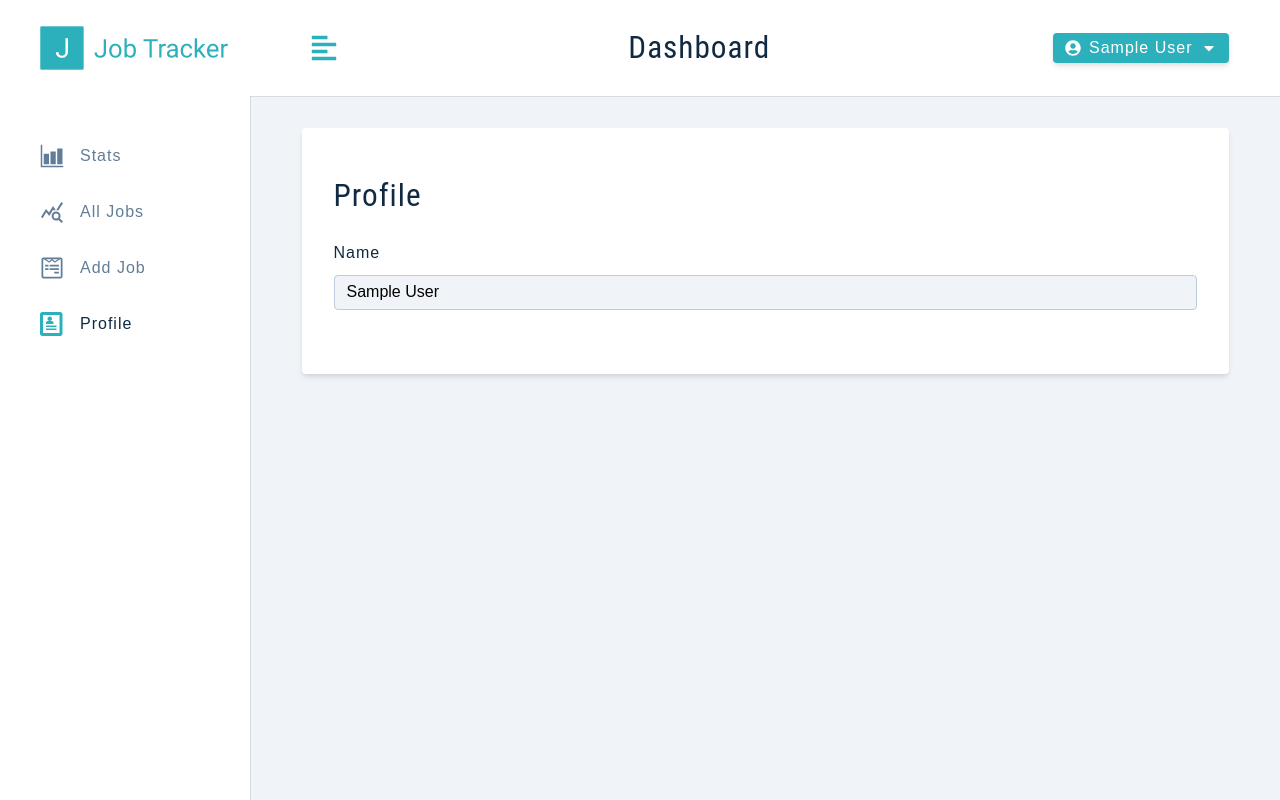
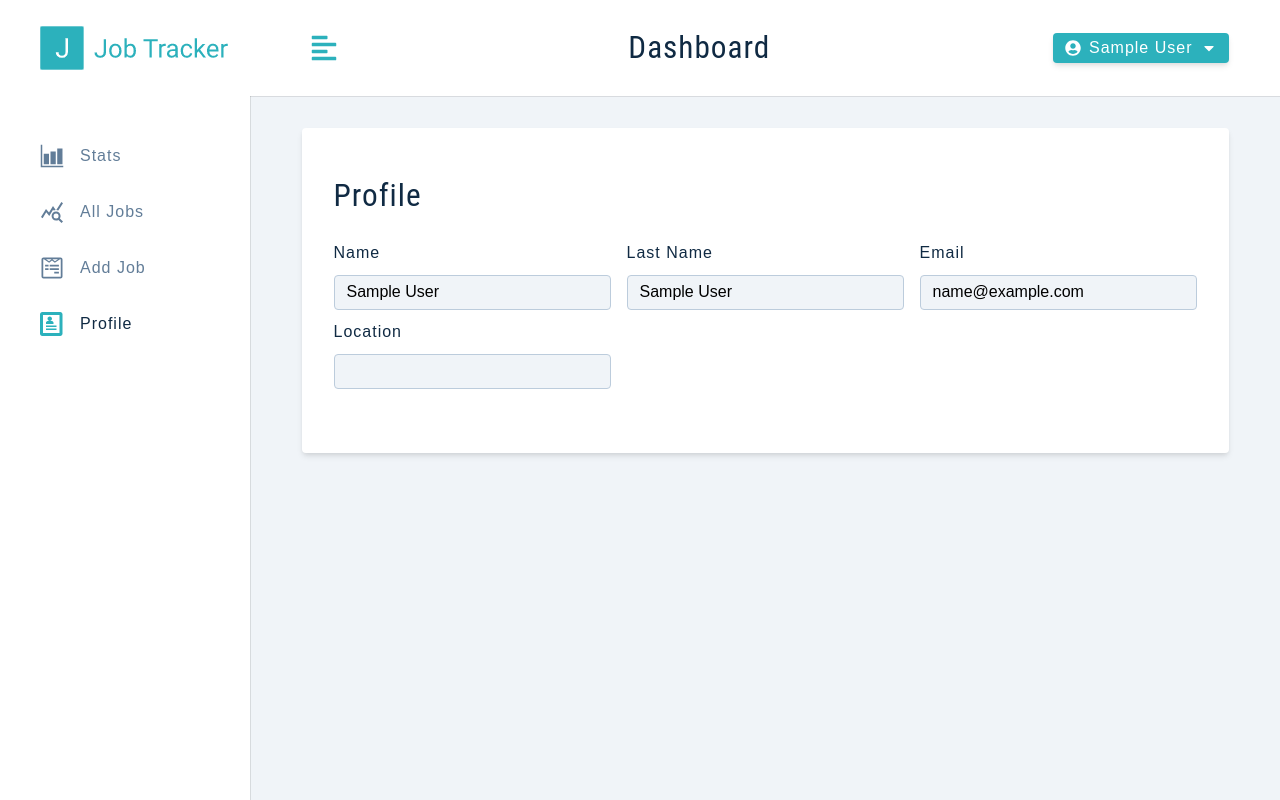
Before and after one commit to DragonSenses/job-tracker, a React (Create React App) app in the folder client/: page /profile in a window 1280 px wide. Built offline with nearby package versions, Linux system fonts and the light colour scheme; sample sign-in values are in the browser's storage.

Commit message:
Complete form input elements

```diff
--- a/client/src/pages/Dashboard/Profile.js
+++ b/client/src/pages/Dashboard/Profile.js
@@ -5,7 +5,7 @@ import { FormRow, Alert } from '../../components';
 import Wrapper from '../../assets/wrappers/DashBoardFormPage.js';
 
 export default function Profile() {
-  const { user, showAlert, displayAlert, updateUser, isLoading }=
+  const { user, showAlert, displayAlert, updateUser, isLoading } =
     useAppContext();
 
     const [name, setName] = useState(user?.name);
@@ -29,13 +29,36 @@ export default function Profile() {
         <h3>profile</h3>
         {showAlert && <Alert />}
 
+        <div className="form-center">
+
           <FormRow
             type='text'
             name='name'
             value={name}
             handleChange={(e) => setName(e.target.value)}
           />
+          <FormRow
+            type='text'
+            name='name'
+            value={name}
+            handleChange={(e) => setLastName(e.target.value)}
+            labelText = 'last name'
+          />
+          <FormRow
+            type='email'
+            name='email'
+            value={email}
+            handleChange={(e) => setEmail(e.target.value)}
+          />
+          <FormRow
+            type='text'
+            name='location'
+            value={location}
+            handleChange={(e) => setLocation(e.target.value)}
+          />
+
+        </div>
       </form>
     </Wrapper>
-  )
-}
+  );
+};
```
Also changed, not shown: 1 other file (tests, documents, lock files or other folders). Lines whose indentation alone changed are shown as unchanged.
